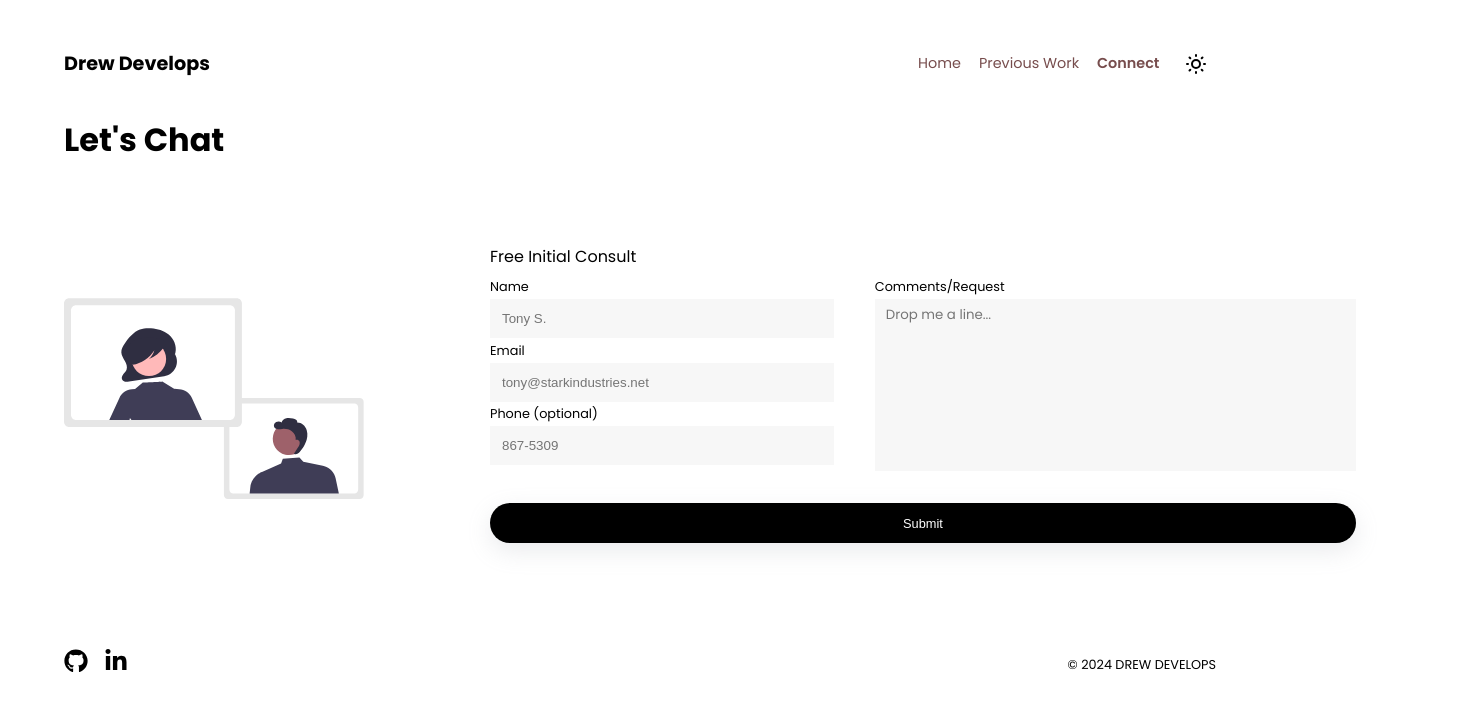
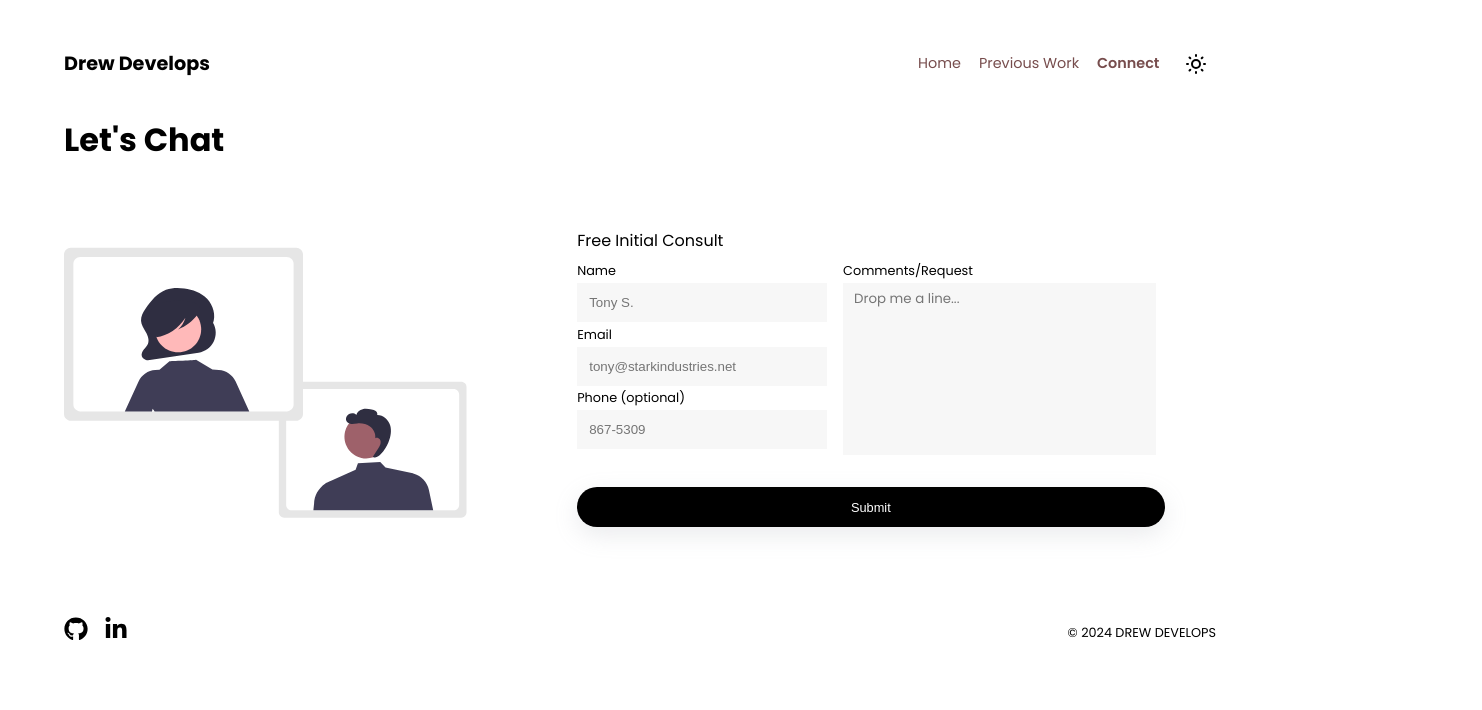
Before and after one commit to drewdoesdevelopment/drew-develops, a SvelteKit app: page /connect in a window 1280 px wide. Shown: the top 710 px of the page, 1482 px wide, since content can reach past the window. Built offline with nearby package versions, Linux system fonts and the light colour scheme.

Commit message:
Incremental push

```diff
--- a/src/routes/connect/+page.svelte
+++ b/src/routes/connect/+page.svelte
@@ -61,15 +61,13 @@
     }
 
     img {
-        max-width: 300px;
+        max-width: 35%;
         margin-right: 6rem;
     }
 }
 
 form {
-    padding: 1rem;
-    border-radius: 10px;
-    width: 990px;
+    width: 100%;
 
     input {
         background-color: #f7f7f7;
@@ -96,6 +94,7 @@ form {
 
         &-1 {
             width: 40%;
+            margin-right: 1rem;
         }
 
         &-2 {
@@ -127,7 +126,7 @@ fieldset {
 }
 
 button {
-    width: 90%;
+    width: 94%;
     height: 40px;
     border: none;
     margin-top: 2rem;
@@ -156,7 +155,7 @@ button {
 
     form {
         width: 80%;
-        margin-left: 0.9rem;
+        margin: 0 auto;
     }
 
     img {
```
